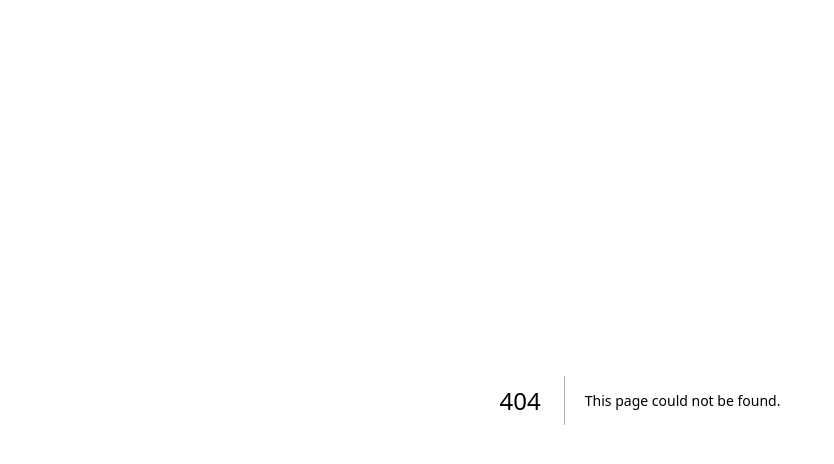
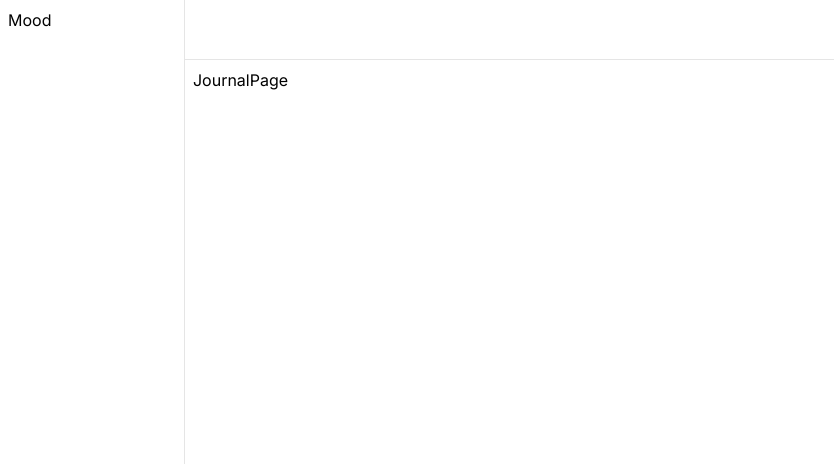
Before and after one commit to ahmadawji/ai-next-app, a Next.js app in the folder mood/: page /journal in a window 1280 px wide. Before the commit this address had no page. Shown: the top 464 px of the page, without its empty margins (0-834 px from the left). Built offline with nearby package versions, Linux system fonts and the light colour scheme.

Commit message:
1. make redirection on Home page dynamic 2. Add layout component for dashboard 3. Add the CreatNewUser component responsible for creating a new user in DB if it's not there.

```diff
--- /dev/null
+++ b/mood/src/app/(dashboard)/journal/page.tsx
@@ -0,0 +1,3 @@
+export default function JournalPage() {
+  return <div>JournalPage</div>
+}
--- /dev/null
+++ b/mood/src/app/(dashboard)/layout.tsx
@@ -0,0 +1,18 @@
+import { UserButton } from "@clerk/nextjs"
+import { ReactNode } from "react"
+
+export default function DashboardLayout({ children }: { children: ReactNode }) {
+  return (
+    <div className="h-screen w-screen flex flex-row">
+      <aside className="basis-1/6 border-r border-black/10 p-2">Mood</aside>
+      <div className="basis-full">
+        <header className="h-[60px] border-b border-black/10 p-2">
+          <div className="h-full w-full flex items-center justify-end px-6 ">
+            <UserButton />
+          </div>
+        </header>
+        <div className="p-2">{children}</div>
+      </div>
+    </div>
+  )
+}
--- /dev/null
+++ b/mood/src/app/new-user/loading.tsx
@@ -0,0 +1,5 @@
+import React from "react"
+
+export const loading = () => {
+  return <div>...loading</div>
+}
--- a/mood/src/app/new-user/page.tsx
+++ b/mood/src/app/new-user/page.tsx
@@ -1,7 +1,26 @@
-import React from "react"
+import { currentUser } from "@clerk/nextjs"
+import { prisma } from "../../../utils/db"
+import { redirect } from "next/navigation"
 
-const NewUser = () => {
-  return <div>NewUser</div>
+const createNewUser = async () => {
+  const user = await currentUser()
+  const match = await prisma.user.findUnique({
+    where: { clerkId: user?.id as string },
+  })
+  if (!match) {
+    await prisma.user.create({
+      data: {
+        clerkId: user?.id as string,
+        email: user?.emailAddresses[0].emailAddress as string,
+      },
+    })
+  }
+  redirect("/journal")
+}
+
+const NewUser = async () => {
+  await createNewUser()
+  return <></>
 }
 
 export default NewUser
--- a/mood/src/app/page.tsx
+++ b/mood/src/app/page.tsx
@@ -1,6 +1,10 @@
+import { auth } from "@clerk/nextjs"
 import Link from "next/link"
 
-export default function Home() {
+export default async function Home() {
+  const { userId } = await auth()
+  let href = userId ? "/journal" : "/new-user"
+
   return (
     <div className="w-screen h-screen bg-black flex justify-center items-center text-white">
       <div className="max-w-[600px] mx-auto">
@@ -10,7 +14,7 @@ export default function Home() {
           to do is be honest
         </p>
         <div>
-          <Link href={`/journal`}>
+          <Link href={href}>
             <button className="bg-blue-600 px-4 py-2 rounded-lg text-xl">
               get started
             </button>
```
Also changed, not shown: 1 other file (tests, documents, lock files or other folders).
